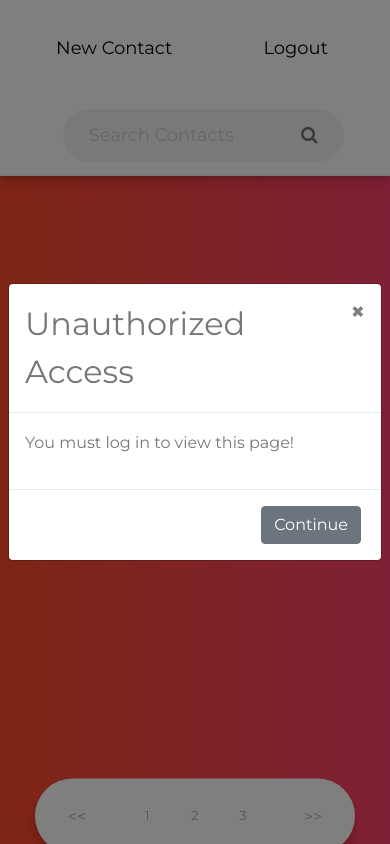
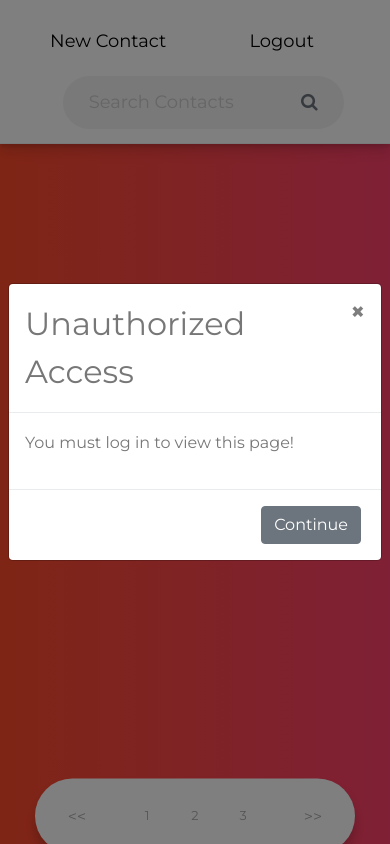
Before and after one commit to shelbymenown/COP4331-Group-30-Contact-Manager, a PHP site: page /Front/VSC/contacts.html in a window 390 px wide. Run offline with PHP 8.4, Linux system fonts and the light colour scheme; some libraries are stand-ins or nearby versions.

Commit message:
Header for mobile

```diff
--- a/Front/VSC/contacts.css
+++ b/Front/VSC/contacts.css
@@ -665,17 +665,10 @@ h1
         -ms-flex-wrap: wrap;
         flex-wrap: wrap;
         -ms-flex-line-pack: distribute;
-		height: 8.8rem;
+        align-content: space-around;
 		justify-content: center;
-    }
-
-	.header
-	{
-        -ms-flex-wrap: wrap;
-        flex-wrap: wrap;
-        -ms-flex-line-pack: distribute;
-        align-content: space-around;
-        height: 11rem
+		height: 9rem;
+		padding: .5rem 0;
     }
 
 	.search
@@ -687,6 +680,7 @@ h1
         -ms-flex: 0 0 80%;
         flex: 0 0 80%;
 		margin: 0;
+		padding-bottom: .25rem;
 	}
 	.user-nav__button>i:not(.mobile)
 	{
@@ -695,7 +689,12 @@ h1
 
 	.user-nav__container
 	{
-		margin: 20px;
+		border-radius: 20px;
+	}
+
+	.user-nav__button
+	{
+		padding: 1rem;
 	}
 
 	/* Good enough.. */
```
